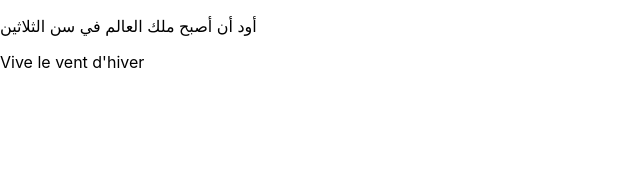
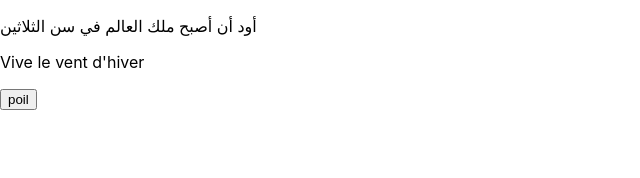
Before and after one commit to Remiphilius/loginfb, a React (Create React App) app: page / in a window 1280 px wide. Shown: the top 178 px of the page, without its empty margins (0-640 px from the left). Built offline with nearby package versions, Linux system fonts and the light colour scheme.

Commit message:
boutton cheum

```diff
--- a/src/App.js
+++ b/src/App.js
@@ -51,8 +51,10 @@ function App() {
       <p>Vive le vent d'hiver</p>
       {isLoggedin
         ? <p>{`Bonjour ${blaz} !`}</p>
-        :// : <div>
+        : <div>
         <div className="fb-login-button" data-width="300" data-size="large" data-button-type="login_with" onClick={() => console.log('pute')}></div>
+        <button onClick={onLoginClick}>poil</button>
+        </div>
       }
     </div>
   );
```
